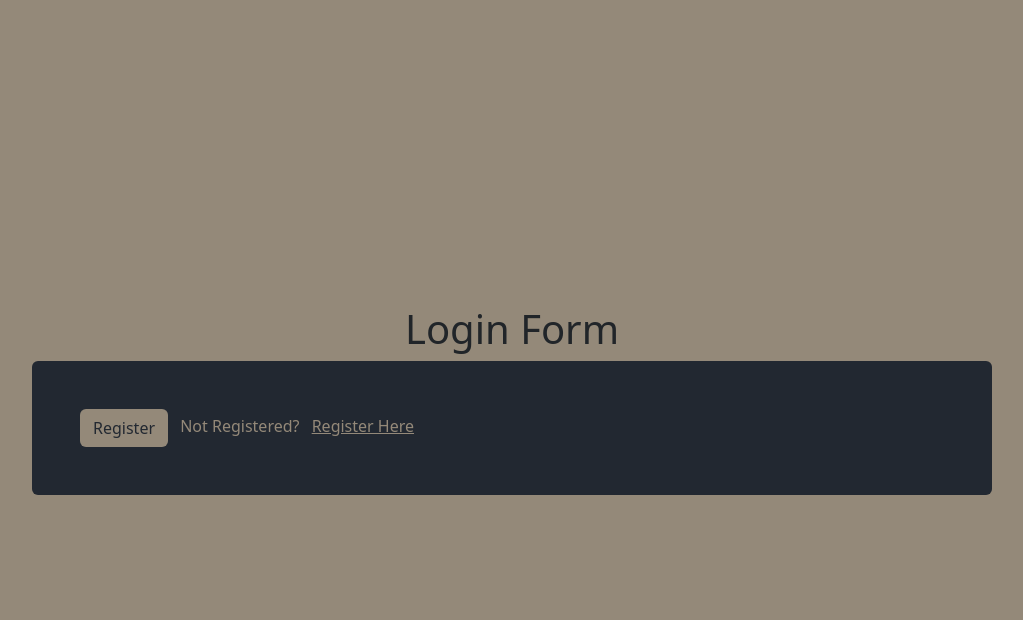
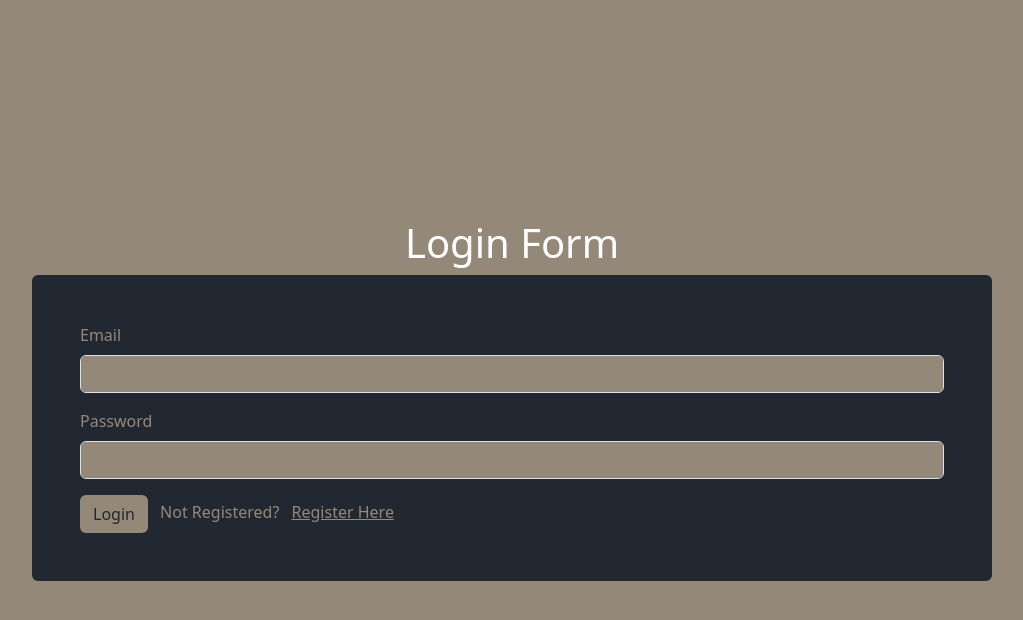
Before and after one commit to Surja11/BiblioBuzz, a Django app: page /login/ in a window 1280 px wide. Shown: the top 620 px of the page, without its empty margins (128-1151 px from the left). Run offline with Django 5.2, Linux system fonts and the light colour scheme.

Commit message:
Added login and logout functionality

```diff
--- a/review/forms.py
+++ b/review/forms.py
@@ -23,10 +23,3 @@ class RegistrationForm(forms.ModelForm):
       email = self.cleaned_data.get('email')
       if User.objects.filter(email = email).exists():
         raise forms.ValidationError("A user with this email already exists")
-
-
-class LoginForm(forms.Form):
-  email = forms.EmailInput()
-  password = forms.PasswordInput()
-
-  fields=['email', 'password']
--- a/review/urls.py
+++ b/review/urls.py
@@ -6,4 +6,5 @@ urlpatterns = [
   path('review/<str:slug>', views.reviewPage, name = 'reviewPage'),
   path('register/', views.userRegister, name='register'),
   path('login/', views.userLogin, name="login"),
+  path('logout/', views.logoutUser, name = "logout")
 ]
--- a/review/views.py
+++ b/review/views.py
@@ -1,29 +1,62 @@
 from django.shortcuts import render, redirect
 from django.contrib import messages
 from .forms import *
+from django.contrib.auth import logout,authenticate,login
+from django.contrib.auth.decorators import login_required
 # Create your views here.
+@login_required
 def home(request):
   return render(request, 'review/home.html')
 
-
+@login_required
 def reviewPage(request, slug):
   return render(request, 'review/requestPage.html')
 
 def userRegister(request):
   if request.method == "POST":
     form = RegistrationForm(request.POST)
+    print("form is delivered")
     if form.is_valid():
+      print("form is checked")
       user = form.save(commit = False)
       user.set_password(form.cleaned_data["password"])
       user.save()
-      messages.success("Registration successful")
+      messages.success(request,"Registration successful")
       return redirect('login')
+
 
   form = RegistrationForm()
   return render(request, 'review/register.html',{'form': form})
 
 def userLogin(request):
+  if request.user.is_authenticated:
+    return redirect('home')
   if request.method == "POST":
-    pass
-  form = LoginForm()
-  return render(request, 'review/login.html',{'form': form})
+    print("post activated")
+    email = request.POST.get('email')
+    password = request.POST.get('password')
+
+    if not email or not password:
+      messages.error(request, "Both fields are required")
+      return redirect('login')
+
+    try:
+      user = User.objects.get(email = email)
+      print("no email")
+    except User.DoesNotExist:
+      messages.error(request, "Invalid email or password.")
+      print("user does not exist")
+
+    user = authenticate(request, email = email, password = password)
+
+    if user is not None:
+      login(request, user)
+      return redirect('home')
+    else:
+      print(messages.error)
+      messages.error(request, "Invalid email or password")
+  return render(request, 'review/login.html')
+
+def logoutUser(request):
+  logout(request)
+  return render(request, 'review/register.html')
--- a/templates/review/login.html
+++ b/templates/review/login.html
@@ -7,21 +7,29 @@
   <link href="https://cdn.jsdelivr.net/npm/bootstrap@5.3.6/dist/css/bootstrap.min.css" rel="stylesheet" integrity="sha384-4Q6Gf2aSP4eDXB8Miphtr37CMZZQ5oXLH2yaXMJ2w8e2ZtHTl7GptT4jmndRuHDT" crossorigin="anonymous">
 
 </head>
-<h1 class="text-center">Login Form</h1>
+
 <body class="d-flex flex-column justify-content-center align-items-center" style="background-color: #948979; min-height: 100vh;" >
+    <h1 class="text-center text-white">Login Form</h1>
   <div class="container w-75 rounded p-5" style="background-color: #222831; color: #948979" >
   <form action="" method = "post">
     {%csrf_token%}
-    {% for field in form %}
+
     <div class="row">
       <div class="col">
-         <label for="{{field.id_for_label}}" class="form-label">{{field.label}}</label>
-        <input type="{{field.field.widget.input_type}}" class="form-control" style="background-color: #948979"  aria-label="{{field.name}}" id = "{{field.id_for_label}}">
-        <p>{{error}}</p>
+         <label for="email" class="form-label">Email</label>
+        <input type="email" class="form-control" name = "email" style="background-color: #948979"  aria-label="email" id = "email">
+        <p class="validation-error"></p>
   </div>
 </div>
-  {%endfor%}
-  <input type = "submit" class="btn" value="Register" style="background-color: #948979;color: #222831" >
+<div class="row">
+      <div class="col">
+         <label for="password" class="form-label">Password</label>
+        <input type="password" class="form-control" name = "password" style="background-color: #948979"  aria-label="password" id = "password">
+        <p class="validation-error"></p>
+  </div>
+</div>
+
+  <input type = "submit" class="btn" value="Login" style="background-color: #948979;color: #222831" >
   <span class="m-2">Not Registered?</span>
   <a style="color:#948979" href="{%url 'register'%}">Register Here</a>
 
--- a/templates/review/register.html
+++ b/templates/review/register.html
@@ -25,7 +25,7 @@
       {% for field in form %}
         <div class="mb-3">
           <label for="{{ field.id_for_label }}" class="form-label">{{ field.label }}</label>
-          <input class="form-control" id = "field.id_for_label" name ="field.name" required>
+          <input class="form-control" id = "{{field.id_for_label}}" name ="{{field.name}}" style="background-color: #948979" required>
           {% if field.errors %}
             <div class="text-danger mt-1">
               {% for error in field.errors %}
```
Also changed, not shown: templates/base.html (+8 -1 lines).
